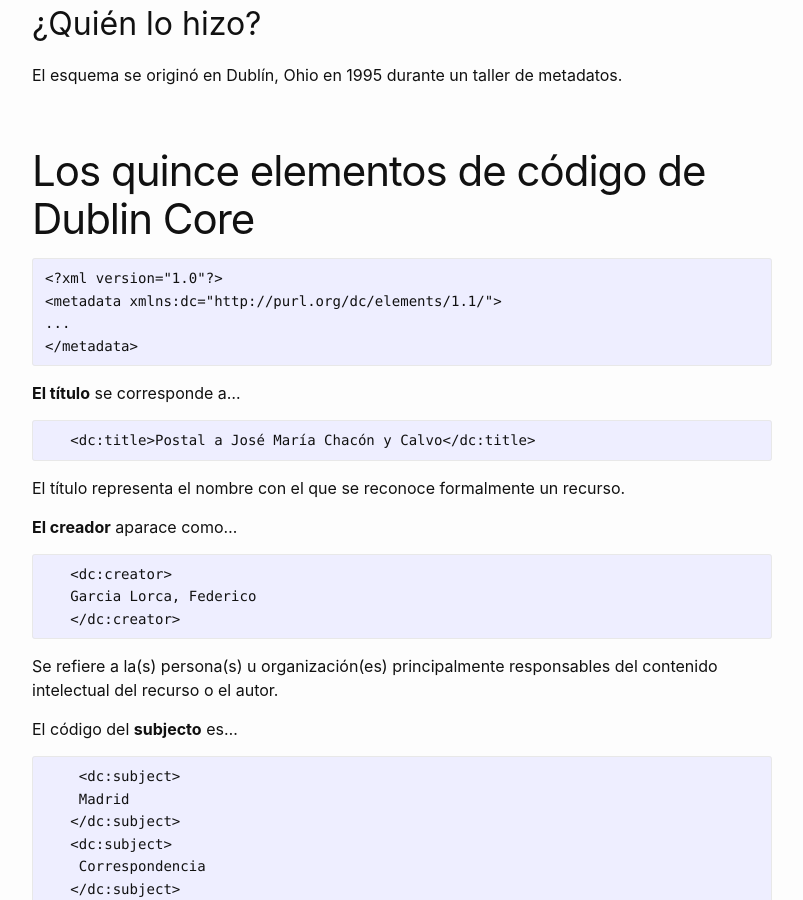
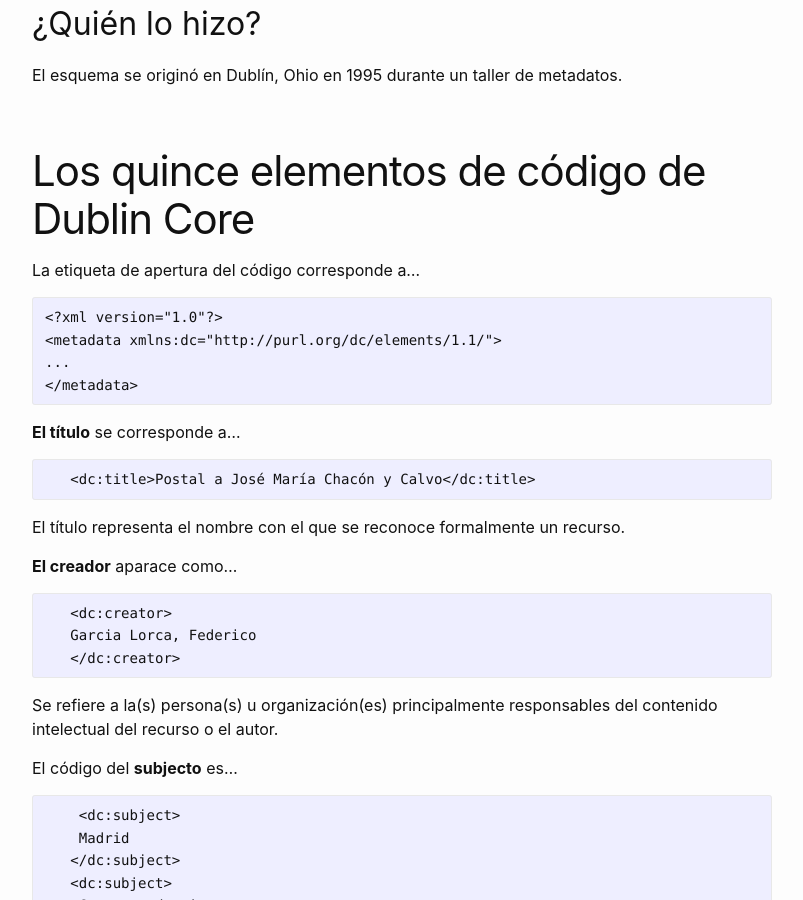
Before and after one commit to charkessinger/charkessinger.github.io, a Jekyll site: the page built from _posts/2021-09-27-metadatos.md, in a window 1280 px wide and 900 px high, scrolled down 966 px. Shown: the whole window, without its empty margins (238-1041 px from the left). Built offline with Jekyll 4.4.1, drawn with Linux system fonts in a browser that asks for light colours.

Commit message:
Update 2021-09-27-metadatos.md

```diff
--- a/_posts/2021-09-27-metadatos.md
+++ b/_posts/2021-09-27-metadatos.md
@@ -22,6 +22,8 @@ Dublin core ofrece información de catalogación ampliada y documentación de í
 El esquema se originó en Dublín, Ohio en 1995 durante un taller de metadatos.
 
 # Los quince elementos de código de Dublin Core
+
+La etiqueta de apertura del código corresponde a...
 
     <?xml version="1.0"?>
     <metadata xmlns:dc="http://purl.org/dc/elements/1.1/">
```
